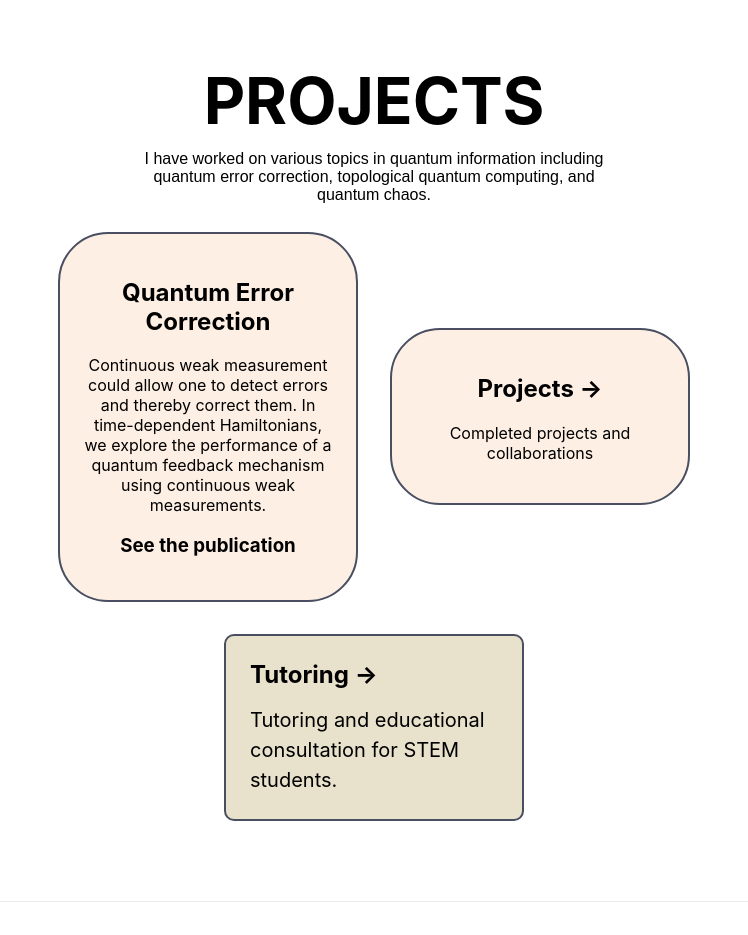
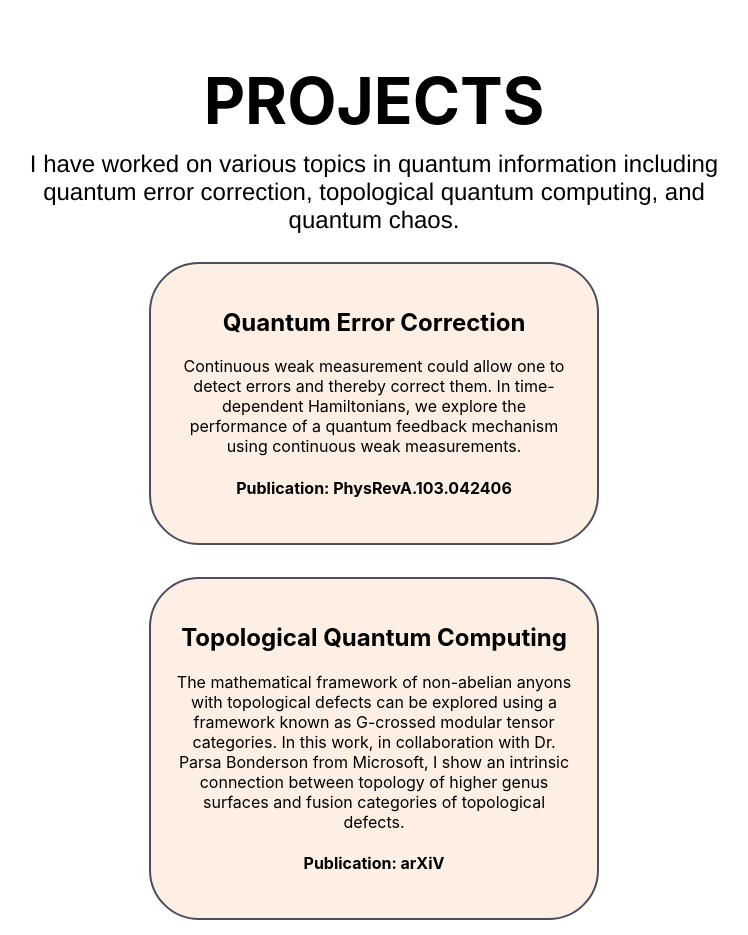
Before and after one commit to armanxbabakhani/ArmanWeb, a Next.js app: page /projects in a window 1280 px wide. Shown: the top 935 px of the page, without its empty margins (266-1014 px from the left). Built offline with nearby package versions, Linux system fonts and the light colour scheme.

Commit message:
improved the projects and tutoring page. Added the tutoring logo.

```diff
--- a/pages/index.js
+++ b/pages/index.js
@@ -34,7 +34,7 @@ export default function Home() {
           </a>
 
           <a
-            href="https://github.com/vercel/next.js/tree/canary/examples"
+            href="/tutoring"
             className={styles.card}
           >
             <h2>Tutoring &rarr;</h2>
--- a/pages/projects.js
+++ b/pages/projects.js
@@ -13,26 +13,31 @@ export default function Me() {
                     topological quantum computing, and quantum chaos.
                 </p>
                 <div className={styles.grid}>
-                    <a href="/me" className={styles.roundbox}>
+                    <a className={styles.roundbox}>
                         <h2>Quantum Error Correction</h2>
                         <p> Continuous weak measurement could allow one to detect errors and thereby correct them.
                             In time-dependent Hamiltonians, we explore the performance of a quantum feedback mechanism using continuous weak measurements.
                             {' '}
-                            <a href="https://journals.aps.org/pra/abstract/10.1103/PhysRevA.103.042406" > <h3>See the publication</h3> </a>
+                            <h4> Publication: <a href="https://journals.aps.org/pra/abstract/10.1103/PhysRevA.103.042406" > PhysRevA.103.042406 </a> </h4>
                         </p>
                     </a>
 
-                    <a href="https://nextjs.org/learn" className={styles.roundbox}>
-                        <h2>Projects &rarr;</h2>
-                        <p>Completed projects and collaborations</p>
+                    <a className={styles.roundbox}>
+                        <h2>Topological Quantum Computing</h2>
+                        <p> The mathematical framework of non-abelian anyons with topological defects can be explored using a framework known as G-crossed modular tensor categories. In this work, in collaboration with Dr. Parsa Bonderson from Microsoft, I show
+                            an intrinsic connection between topology of higher genus surfaces and fusion categories of topological defects.
+                            {' '}
+                            <h4> Publication: <a href="https://journals.aps.org/pra/abstract/10.1103/PhysRevA.103.042406" > arXiV </a> </h4>
+                        </p>
                     </a>
 
-                    <a
-                        href="https://github.com/vercel/next.js/tree/canary/examples"
-                        className={styles.card}
-                    >
-                        <h2>Tutoring &rarr;</h2>
-                        <p>Tutoring and educational consultation for STEM students.</p>
+                    <a className={styles.roundbox}>
+                        <h2>Quantum chaos with non-abelian charges</h2>
+                        <p> The Eigenstate Thermalization Hypothesis (ETH) postulates that pure quantum systems that are chaotic and do self-thermalize in the long-time limit. Presence of large number of symmetries, however, in general, prevents a quantum system to
+                            thermalize. In the presence of small number abelian symmetries, ETH postulate is still valid for chaotic quantum systems. In this work, we extend the ETH hypothesis to systems with non-abelian SU(2) symmetry.
+                            {' '}
+                            <h4> Publication: <a href="https://journals.aps.org/pra/abstract/10.1103/PhysRevA.103.042406" > arXiV </a> </h4>
+                        </p>
                     </a>
                 </div>
             </main>
--- a/styles/Home.module.css
+++ b/styles/Home.module.css
@@ -64,11 +64,12 @@
   text-align: center;
   color: inherit;
   text-decoration: none;
-  font-family: open-sans , sans-serif , Helvetica, 'Times New Roman', Times;
+  font-family: Helvetica, 'Times New Roman', Times;
+  font-size: x-large;
   /*border: 1px solid #251927;*/
   border-radius: 5px;
   transition: color 0.15s ease, border-color 0.15s ease;
-  max-width: 500px;
+  max-width: 750px;
 }
 .roundbox {
   background: #feefe4;
@@ -79,8 +80,7 @@
   text-decoration: none;
   border: 2.5px solid #494E60;
   border-radius: 50px;
-  transition: color 0.15s ease, border-color 0.15s ease;
-  max-width: 300px;
+  max-width: 450px;
 }
 .me{
   background: #dadef9;
```
Also changed, not shown: pages/me.js (+4 -3 lines), pages/tutoring.js (+26 -0 lines), public/main_logo.png (added).
